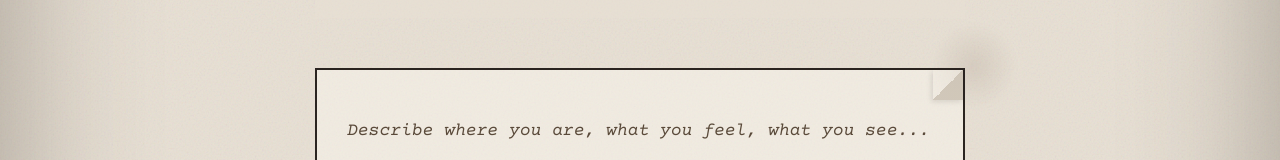
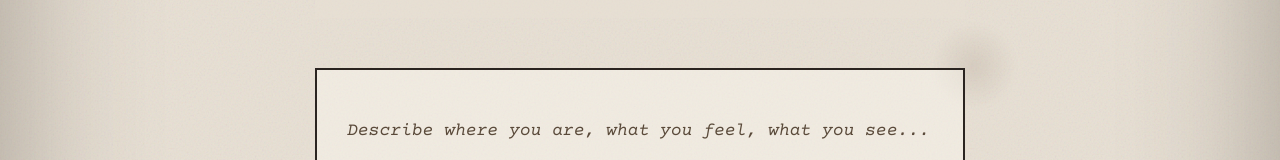
Before and after one commit to luigiflorente/moodplaylist, a Next.js app: page / in a window 1280 px wide. Shown: the part 344-504 px from the top of the page. Built offline with nearby package versions, Linux system fonts and the light colour scheme.

Commit message:
Update page.js

```diff
--- a/app/page.js
+++ b/app/page.js
@@ -219,15 +219,6 @@ export default function Home() {
               marginBottom: '35px',
               position: 'relative'
             }}>
-              <div style={{
-                position: 'absolute',
-                top: 0,
-                right: 0,
-                width: '30px',
-                height: '30px',
-                background: 'linear-gradient(135deg, transparent 50%, rgba(200, 190, 175, 0.8) 50%)',
-                boxShadow: '-2px 2px 5px rgba(0,0,0,0.1)'
-              }} />
 
               <textarea
                 value={input}
```
